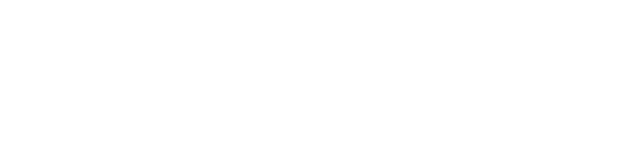
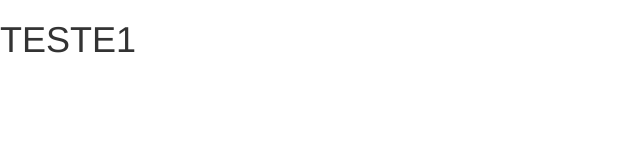
Before and after one commit to BugVogel/ClimaRefrigera-es, a plain HTML site: page index.html in a window 1280 px wide. Shown: the whole page, without its empty margins (0-640 px from the left). Drawn offline with nearby package versions, Linux system fonts and the light colour scheme.

Commit message:
Dei um H1

```diff
--- a/index.html
+++ b/index.html
@@ -15,6 +15,8 @@
 </head>
 <body>
 
+	<h1>TESTE1</h1>
+
 
     <!-- Scripts -->
     <script src="js/script.js"></script>
```
